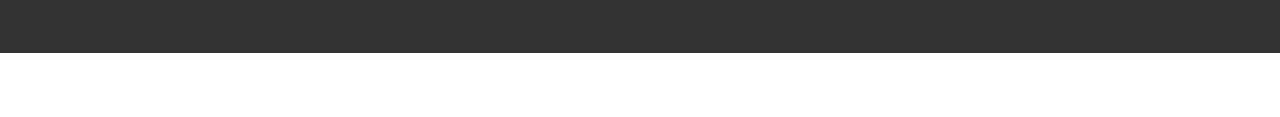
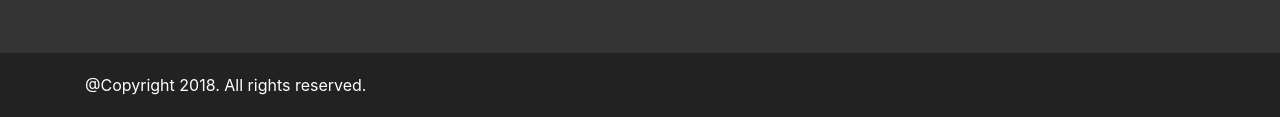
Before and after one commit to JacobHsu/business-website, a plain HTML site: page docs/index.html in a window 1280 px wide. Shown: the part 4894-5011 px from the top of the page. Before the commit the page ends 4947 px from the top, so only its background shows below. Drawn offline with nearby package versions, Linux system fonts and the light colour scheme.

Commit message:
sub-footer

```diff
--- a/docs/css/style.css
+++ b/docs/css/style.css
@@ -172,3 +172,9 @@ footer .social-wrapper a {
 footer .social-wrapper a:hover {
 	color: #0d98ba;
 }
+
+/* SUB FOOTER */
+footer .sub-footer {
+    background-color: #222;
+    padding: 20px 0 20px;
+}
--- a/docs/index.html
+++ b/docs/index.html
@@ -189,6 +189,9 @@
 				</div>
 			</div>
 		</div>
+		<div class="sub-footer">
+			<div class="container">@Copyright 2018. All rights reserved.</div>
+		</div
 		<script src="js/jquery-3.3.1.min.js"></script>
 		<script src="js/main.js"></script>
 	</footer>
```
